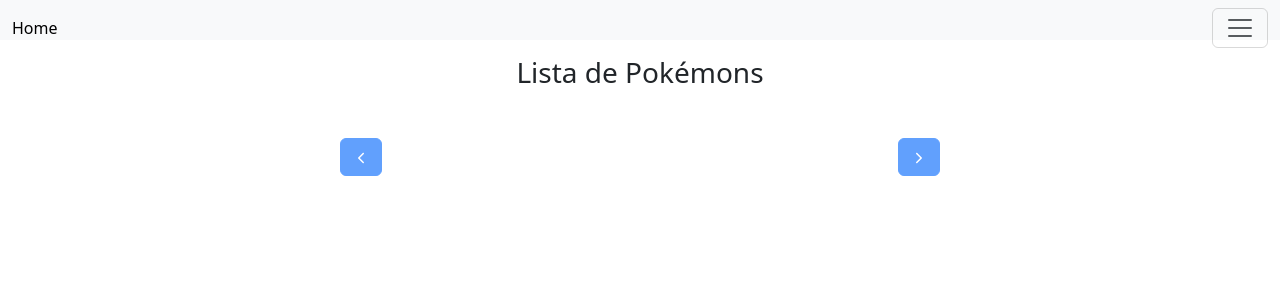
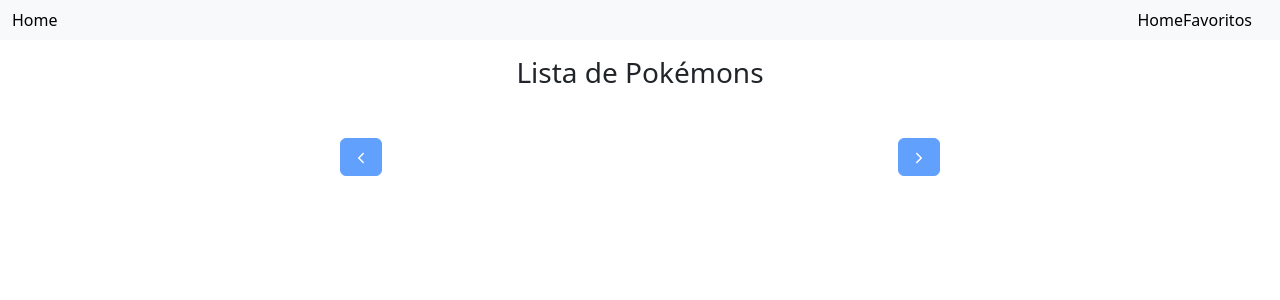
Before and after one commit to AlissonFerro/front-pokeAPi, a React (Create React App) app: page / in a window 1280 px wide. Shown: the top 300 px of the page. Built offline with nearby package versions, Linux system fonts and the light colour scheme; no server answers.

Commit message:
bugfix: corrigindo a sidebar

```diff
--- a/src/Components/Menubar/index.jsx
+++ b/src/Components/Menubar/index.jsx
@@ -6,27 +6,33 @@
 import React, { useState } from 'react';
 
 export default React.memo(function Manubar() {
-    const [open, setOpen] = useState(false);
-    function toogleOpen(e){
-        setOpen(!open);
-    }
+    const [show, setShow] = useState(false);
+
+    const handleClose = () => setShow(false);
+
+    const handleShow = () => setShow(true);
+
     return (
         <>
-            <Menu expand={open} expanded={open} className="bg-body-tertiary mb-3">
+            <Menu expand="lg" className="bg-body-tertiary mb-3">
                 <Container fluid>
                     <NavLink to={'/'}>Home</NavLink>
-                    <Navbar.Toggle aria-controls={`offcanvasNavbar-expand-false`} onClick={toogleOpen} />
+
+                    <Navbar.Toggle aria-controls="offcanvasNavbar-expand-lg" onClick={handleShow} />
+
                     <Navbar.Offcanvas
-                        id={`offcanvasNavbar-expand-false`}
-                        aria-labelledby={`offcanvasNavbarLabel-expand-false`}
+                        id="offcanvasNavbar-expand-lg"
+                        aria-labelledby="offcanvasNavbarLabel-expand-lg"
                         placement="end"
+                        show={show}
+                        onHide={handleClose}
                     >
-                        <Offcanvas.Header onClick={toogleOpen} closeButton>
+                        <Offcanvas.Header closeButton>
                         </Offcanvas.Header>
                         <Offcanvas.Body>
-                            <Nav className="justify-content-end flex-grow-1 pe-3" onSelect={(e) => toogleOpen(e)}>
-                                <NavLink to={'/'} onClick={toogleOpen}>Home</NavLink>
-                                <NavLink to={'/favoritos'} onClick={toogleOpen}>Favoritos</NavLink>
+                            <Nav className="justify-content-end flex-grow-1 pe-3">
+                                <NavLink to={'/'} onClick={handleClose}>Home</NavLink>
+                                <NavLink to={'/favoritos'} onClick={handleClose}>Favoritos</NavLink>
                             </Nav>
                         </Offcanvas.Body>
                     </Navbar.Offcanvas>
```
